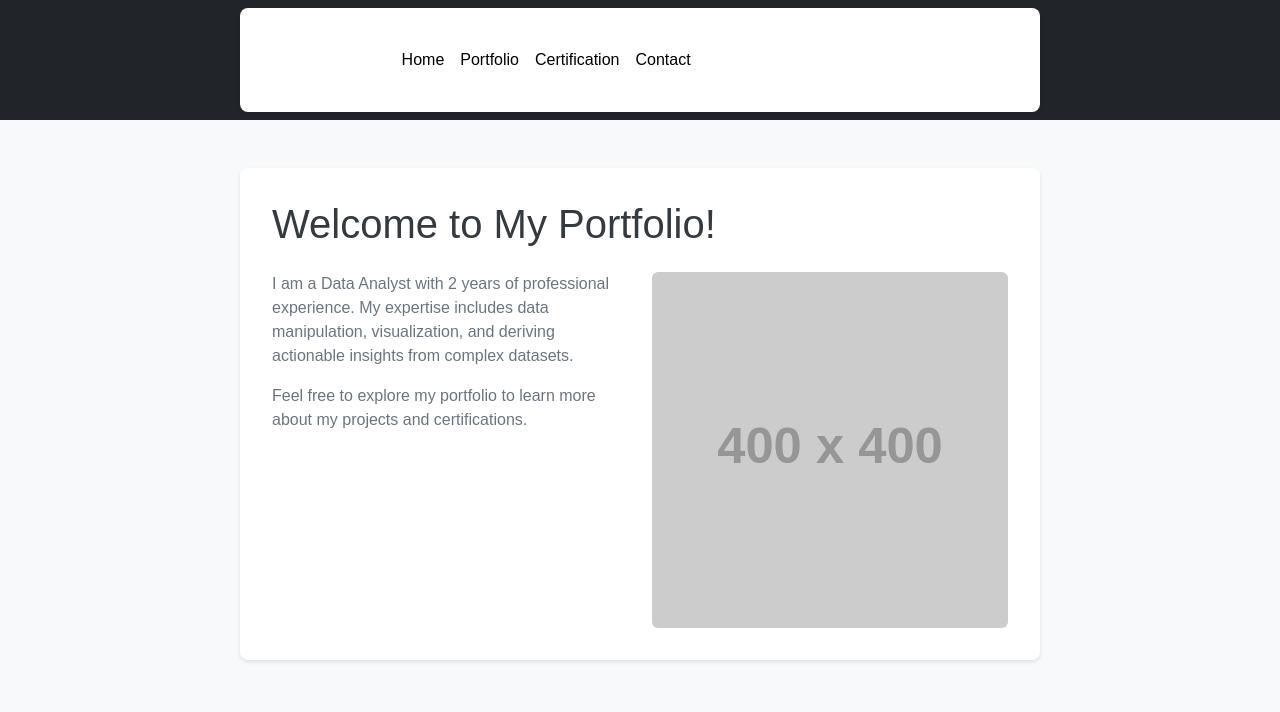
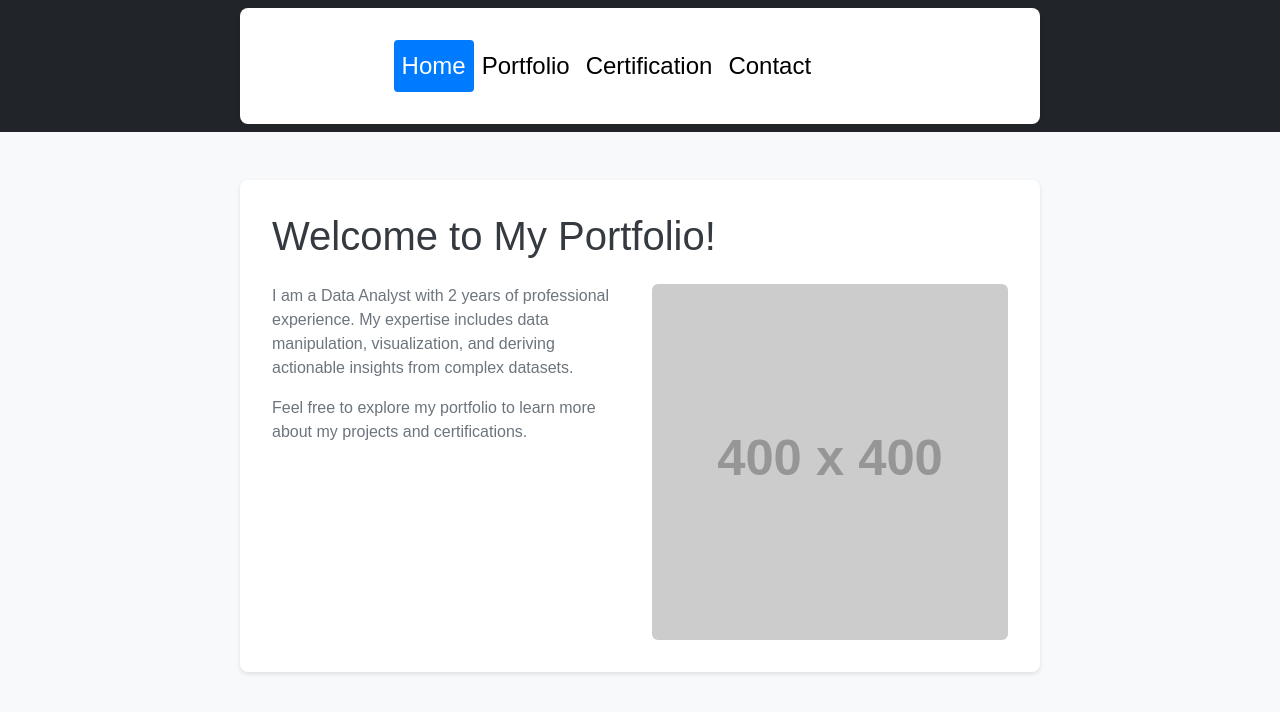
Before and after one commit to MusabNaik/MusabNaik.github.io, a React (Create React App) app: page / in a window 1280 px wide. Shown: the top 712 px of the page. Built offline with nearby package versions, Linux system fonts and the light colour scheme.

Commit message:
minor changes to navbar buttons

```diff
--- a/src/App.css
+++ b/src/App.css
@@ -31,10 +31,19 @@ p {
 }
 
 .navbar-nav .nav-link {
+  color: #000000;
   padding: 0.5rem 1rem; /* Add padding around the text */
+  font-size: 1.5em;
 }
 
 .navbar-nav .nav-link:hover {
   background-color: #6c757d; /* Change background color on hover */
   border-radius: 4px; /* Add border radius */
 }
+
+/* Custom CSS for active navbar button */
+.navbar-nav .nav-link.active {
+  color: #ffffff;
+  background-color: #007bff; /* Set active button background color (blue) */
+  border-radius: 4px; /* Optional: Add border radius to active button */
+}
--- a/src/components/Header.js
+++ b/src/components/Header.js
@@ -1,11 +1,11 @@
 import React from 'react';
-import { Link } from 'react-router-dom';
+import { NavLink } from 'react-router-dom';
 
 const Header = () => {
   return (
     <nav className="navbar navbar-expand-lg navbar-dark bg-dark">
       <div className="container">
-        <Link className="navbar-brand" to="/">My Portfolio</Link>
+        <NavLink className="navbar-brand" to="/">My Portfolio</NavLink>
         <button className="navbar-toggler" type="button" data-bs-toggle="collapse" data-bs-target="#navbarNav"
           aria-controls="navbarNav" aria-expanded="false" aria-label="Toggle navigation">
           <span className="navbar-toggler-icon"></span>
@@ -13,16 +13,16 @@ const Header = () => {
         <div className="collapse navbar-collapse" id="navbarNav">
           <ul className="navbar-nav">
             <li className="nav-item">
-              <Link className="nav-link" to="/" style={{ color: '#000000' }}>Home</Link>
+              <NavLink className="nav-link" to="/" activeClassName="active" >Home</NavLink>
             </li>
             <li className="nav-item">
-              <Link className="nav-link" to="/portfolio" style={{ color: '#000000' }}>Portfolio</Link>
+              <NavLink className="nav-link" to="/portfolio" >Portfolio</NavLink>
             </li>
             <li className="nav-item">
-              <Link className="nav-link" to="/certification" style={{ color: '#000000' }}>Certification</Link>
+              <NavLink className="nav-link" to="/certification" >Certification</NavLink>
             </li>
             <li className="nav-item">
-              <Link className="nav-link" to="/contact" style={{ color: '#000000' }}>Contact</Link>
+              <NavLink className="nav-link" to="/contact" >Contact</NavLink>
             </li>
           </ul>
         </div>
```
